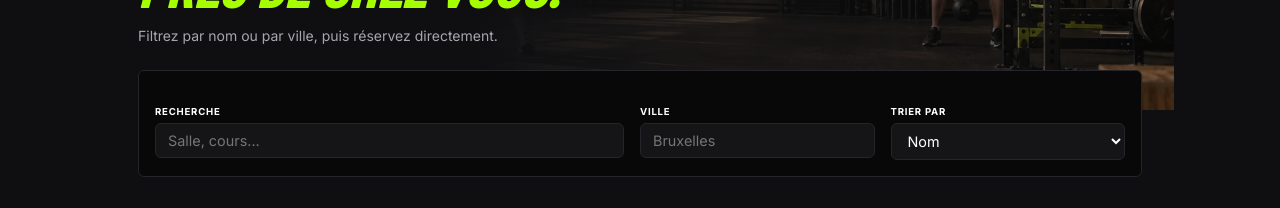
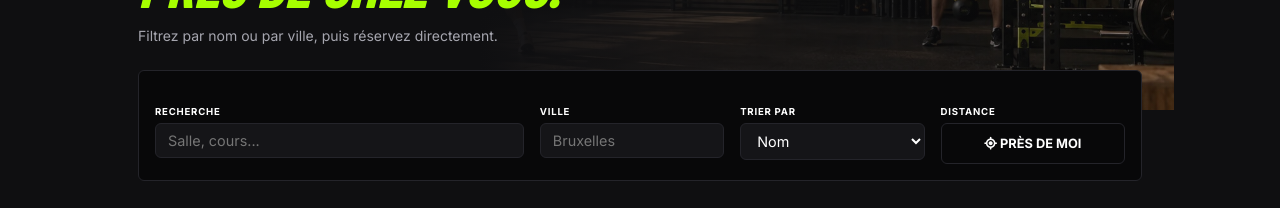
Before and after one commit to Mariamomri/FitBook, an Angular app in the folder frontend/: page /salles in a window 1280 px wide. Shown: the part 270-478 px from the top of the page. Built offline with nearby package versions, Linux system fonts and the light colour scheme; no server answers; grey boxes are pictures that could not be loaded; a web font is replaced by a local one.

Commit message:
feat(salles): add near me search with distance sorting and radius filter

```diff
--- a/frontend/src/app/salles/salles.css
+++ b/frontend/src/app/salles/salles.css
@@ -28,7 +28,7 @@
 
 /* Barre de recherche qui chevauche le bas du bandeau */
 .recherche {
-  @apply relative mx-8 -mt-10 mb-8 grid grid-cols-1 gap-4 rounded-md border border-bordure bg-nav p-4 md:grid-cols-[2fr_1fr_1fr];
+  @apply relative mx-8 -mt-10 mb-8 grid grid-cols-1 gap-4 rounded-md border border-bordure bg-nav p-4 md:grid-cols-[2fr_1fr_1fr_1fr];
 }
 .recherche label {
   @apply mb-1 text-[0.6rem];
@@ -115,3 +115,14 @@
 .coeur.actif {
   @apply text-accent;
 }
+
+/* Recherche par distance */
+.pres-de-moi {
+  @apply w-full whitespace-nowrap;
+}
+.message-position {
+  @apply mx-8 -mt-5 mb-6 text-xs;
+}
+.distance {
+  @apply my-1 text-xs font-bold text-accent;
+}
--- a/frontend/src/app/salles/salles.html
+++ b/frontend/src/app/salles/salles.html
@@ -34,9 +34,31 @@
     <select #choixTri id="tri" [value]="tri()" (change)="tri.set(choixTri.value)">
       <option value="nom">Nom</option>
       <option value="capacite">Capacité</option>
+      <!-- toujours présente (sinon le select ne peut pas l'afficher), utilisable après « Près de moi » -->
+      <option value="distance" [disabled]="!maPosition()">Distance</option>
     </select>
   </div>
+  <!-- Recherche par distance -->
+  <div>
+    <label for="rayon">Distance</label>
+    @if (maPosition()) {
+      <select #choixRayon id="rayon" [value]="rayon()" (change)="rayon.set(+choixRayon.value)">
+        <option value="0">Toutes les distances</option>
+        <option value="2">Moins de 2 km</option>
+        <option value="5">Moins de 5 km</option>
+        <option value="10">Moins de 10 km</option>
+        <option value="50">Moins de 50 km</option>
+      </select>
+    } @else {
+      <button type="button" class="btn btn-outline pres-de-moi" (click)="localiser()">
+        <i class="fa-solid fa-location-crosshairs"></i> Près de moi
+      </button>
+    }
+  </div>
 </div>
+@if (messagePosition()) {
+  <p class="muted message-position">{{ messagePosition() }}</p>
+}
 
 <div class="mise-en-page">
   <!-- Liste des salles (gauche) -->
@@ -55,6 +77,9 @@
 
         <div class="infos">
           <h3>{{ salle.nom }}</h3>
+          @if (distance(salle) !== null) {
+            <p class="distance"><i class="fa-solid fa-location-dot"></i> à {{ texteDistance(salle) }}</p>
+          }
           <p class="muted">{{ salle.adresse }}, {{ salle.codePostal }} {{ salle.ville }}</p>
           <p class="muted">{{ salle.capacite }} personnes · {{ salle.telephone }}</p>
 
--- a/frontend/src/app/salles/salles.ts
+++ b/frontend/src/app/salles/salles.ts
@@ -24,6 +24,11 @@ export class Salles implements OnInit {
   ville = signal('');
   tri = signal('nom');
 
+  // Recherche par distance : ma position (null tant que je n'ai pas cliqué « Près de moi ») et le rayon en km (0 = tous)
+  maPosition = signal<{ latitude: number; longitude: number } | null>(null);
+  rayon = signal(0);
+  messagePosition = signal('');
+
   // Salle mise en avant sur la carte
   salleChoisie = signal<SalleInterface | null>(null);
 
@@ -34,9 +39,14 @@ export class Salles implements OnInit {
     const liste = this.salles().filter(
       (s) =>
         (s.nom.toLowerCase().includes(texte) || s.description.toLowerCase().includes(texte)) &&
-        s.ville.toLowerCase().includes(ville),
+        s.ville.toLowerCase().includes(ville) &&
+        this.dansLeRayon(s),
     );
 
+    if (this.tri() === 'distance' && this.maPosition()) {
+      // Les salles sans coordonnées vont à la fin
+      return liste.sort((a, b) => (this.distance(a) ?? 99999) - (this.distance(b) ?? 99999));
+    }
     if (this.tri() === 'capacite') {
       return liste.sort((a, b) => b.capacite - a.capacite);
     }
@@ -64,6 +74,57 @@ export class Salles implements OnInit {
     return this.sanitizer.bypassSecurityTrustResourceUrl(url);
   });
 
+  // Bouton « Près de moi » : le navigateur demande l'autorisation puis donne la position
+  localiser(): void {
+    if (!navigator.geolocation) {
+      this.messagePosition.set("Votre navigateur ne permet pas la géolocalisation.");
+      return;
+    }
+    this.messagePosition.set('Recherche de votre position...');
+    navigator.geolocation.getCurrentPosition(
+      (position) => {
+        this.maPosition.set({ latitude: position.coords.latitude, longitude: position.coords.longitude });
+        this.tri.set('distance');
+        this.messagePosition.set('');
+      },
+      () => this.messagePosition.set("Position refusée : autorisez la localisation dans votre navigateur."),
+    );
+  }
+
+  // Distance en km entre ma position et la salle (formule de Haversine), null si on ne peut pas la calculer
+  distance(salle: SalleInterface): number | null {
+    const moi = this.maPosition();
+    if (!moi || !salle.latitude || !salle.longitude) {
+      return null;
+    }
+    const rayonTerre = 6371; // km
+    const enRadians = (degres: number) => (degres * Math.PI) / 180;
+    const dLat = enRadians(Number(salle.latitude) - moi.latitude);
+    const dLng = enRadians(Number(salle.longitude) - moi.longitude);
+    const a =
+      Math.sin(dLat / 2) ** 2 +
+      Math.cos(enRadians(moi.latitude)) * Math.cos(enRadians(Number(salle.latitude))) * Math.sin(dLng / 2) ** 2;
+    return rayonTerre * 2 * Math.atan2(Math.sqrt(a), Math.sqrt(1 - a));
+  }
+
+  // Filtre « rayon » : sans position ou sans rayon choisi, toutes les salles passent
+  dansLeRayon(salle: SalleInterface): boolean {
+    if (!this.maPosition() || this.rayon() === 0) {
+      return true;
+    }
+    const km = this.distance(salle);
+    return km !== null && km <= this.rayon();
+  }
+
+  // 2.345 → "2,3 km" ; 0.4 → "400 m"
+  texteDistance(salle: SalleInterface): string {
+    const km = this.distance(salle);
+    if (km === null) {
+      return '';
+    }
+    return km < 1 ? Math.round(km * 1000) + ' m' : km.toFixed(1).replace('.', ',') + ' km';
+  }
+
   // Au chargement de la page, on récupère les salles depuis l'API
   ngOnInit(): void {
     this.favoriService.charger();
```
